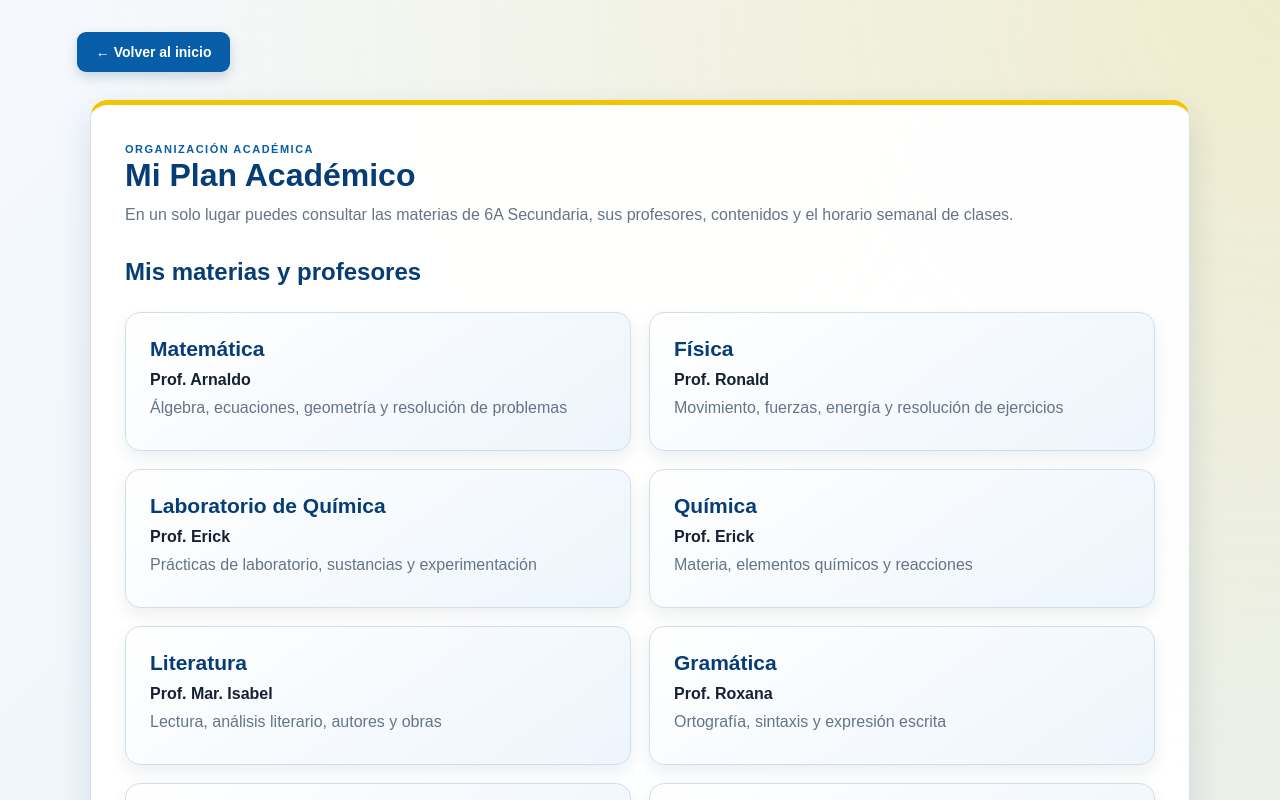
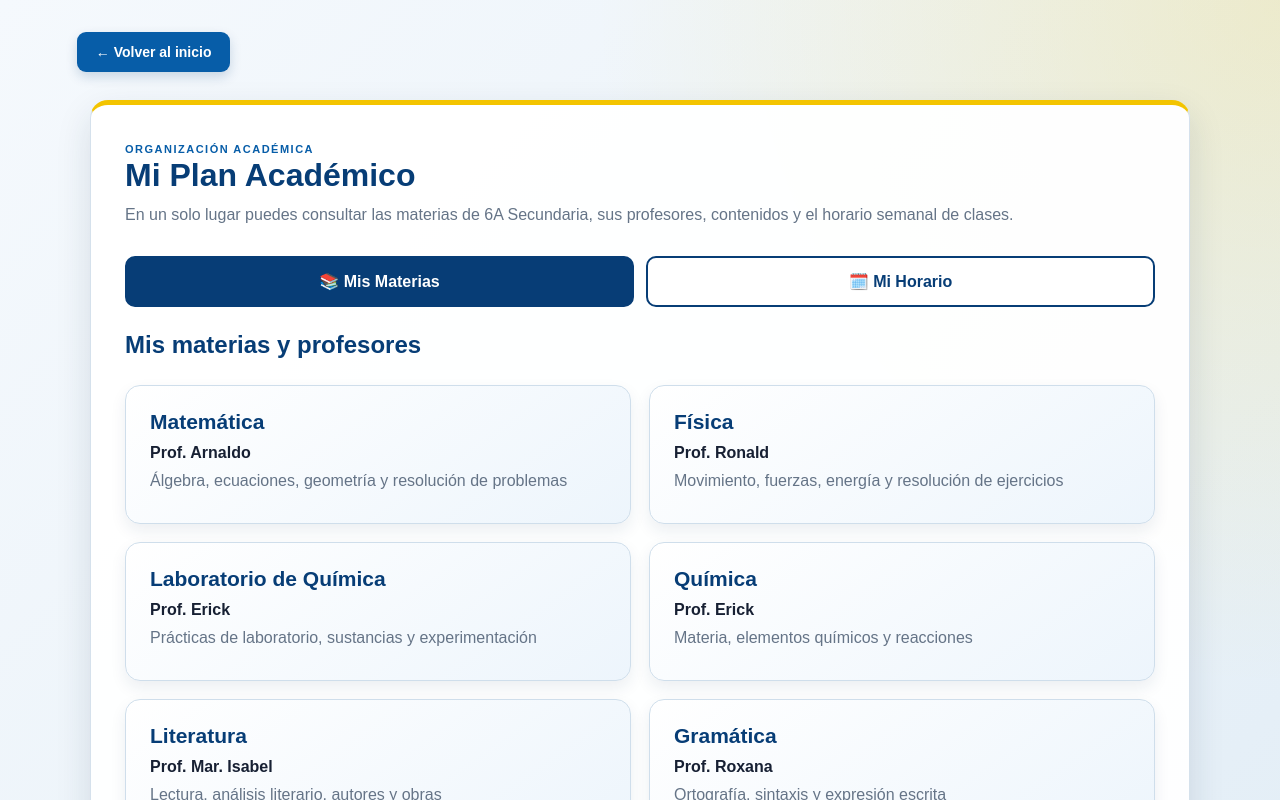
Before and after one commit to jhoelxander10-dot/Frontend-Proyect, a React (Vite) app: page /plan-academico in a window 1280 px wide. Shown: the top 800 px of the page. Built offline with nearby package versions, Linux system fonts and the light colour scheme.

Commit message:
Separar materias y horarios con dos botones en Plan Académico

```diff
--- a/src/pages/PlanAcademicoPage.tsx
+++ b/src/pages/PlanAcademicoPage.tsx
@@ -1,3 +1,4 @@
+import { useState } from "react";
 import { useNavigate } from "react-router-dom";
 import "./SectionPage.css";
 
@@ -60,6 +61,7 @@ const horario = [
 
 function PlanAcademicoPage() {
   const navigate = useNavigate();
+  const [seccion, setSeccion] = useState<"materias" | "horarios">("materias");
 
   return (
     <main className="section-page">
@@ -69,7 +71,46 @@ function PlanAcademicoPage() {
         <h1>Mi Plan Académico</h1>
         <p>En un solo lugar puedes consultar las materias de 6A Secundaria, sus profesores, contenidos y el horario semanal de clases.</p>
 
-        <h2 style={{ color: "#073d76", marginTop: 30 }}>Mis materias y profesores</h2>
+        <div style={{ display: "flex", flexWrap: "wrap", gap: 12, marginTop: 28, marginBottom: 24 }}>
+          <button
+            type="button"
+            onClick={() => setSeccion("materias")}
+            aria-pressed={seccion === "materias"}
+            style={{
+              flex: "1 1 180px",
+              padding: "14px 20px",
+              border: "2px solid #073d76",
+              borderRadius: 10,
+              background: seccion === "materias" ? "#073d76" : "#ffffff",
+              color: seccion === "materias" ? "#ffffff" : "#073d76",
+              fontWeight: 700,
+              cursor: "pointer",
+            }}
+          >
+            📚 Mis Materias
+          </button>
+          <button
+            type="button"
+            onClick={() => setSeccion("horarios")}
+            aria-pressed={seccion === "horarios"}
+            style={{
+              flex: "1 1 180px",
+              padding: "14px 20px",
+              border: "2px solid #073d76",
+              borderRadius: 10,
+              background: seccion === "horarios" ? "#073d76" : "#ffffff",
+              color: seccion === "horarios" ? "#ffffff" : "#073d76",
+              fontWeight: 700,
+              cursor: "pointer",
+            }}
+          >
+            🗓️ Mi Horario
+          </button>
+        </div>
+
+        {seccion === "materias" ? (
+          <section aria-label="Mis materias y profesores">
+            <h2 style={{ color: "#073d76", marginTop: 20 }}>Mis materias y profesores</h2>
             <div className="course-grid">
               {materias.map(([materia, profesor, contenidos]) => (
                 <article className="mini-card" key={materia}>
@@ -79,8 +120,10 @@ function PlanAcademicoPage() {
                 </article>
               ))}
             </div>
-
-        <h2 style={{ color: "#073d76", marginTop: 38 }}>Horario semanal · 6A Secundaria</h2>
+          </section>
+        ) : (
+          <section aria-label="Horario semanal">
+            <h2 style={{ color: "#073d76", marginTop: 20 }}>Horario semanal · 6A Secundaria</h2>
             <p>Clases organizadas por día, hora y profesor.</p>
             <div className="table-wrap">
               <table>
@@ -95,6 +138,8 @@ function PlanAcademicoPage() {
               </table>
             </div>
           </section>
+        )}
+      </section>
     </main>
   );
 }
```
Lines whose indentation alone changed are shown as unchanged.
